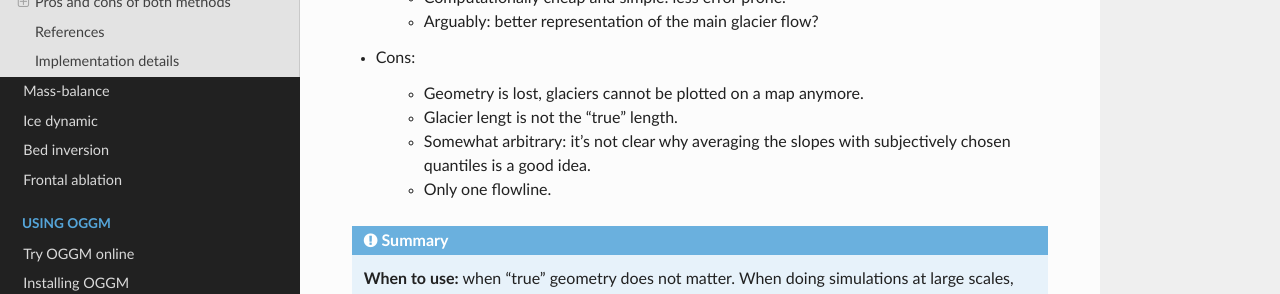
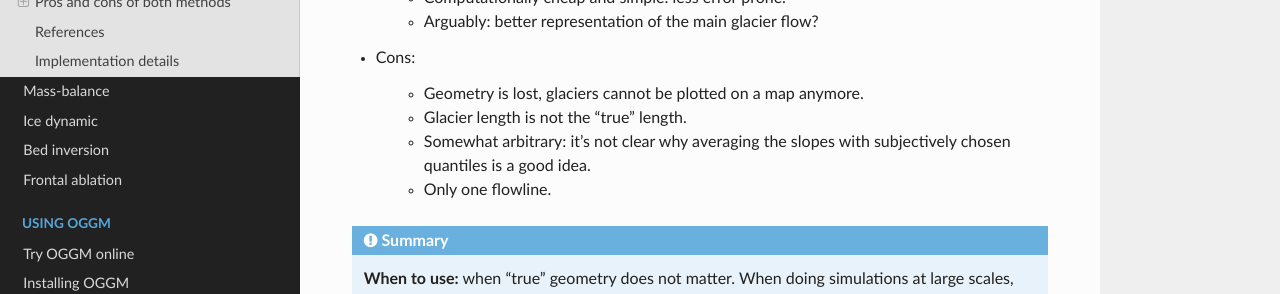
Before and after one commit to OGGM/oggm, a Sphinx documentation site: the page built from docs/flowlines.rst, in a window 1280 px wide and 900 px high, scrolled down 6136 px. Shown: the part 150-444 px from the top of the window. Built offline with Sphinx 7.4.7 and the Read the Docs theme 2.0.0, drawn with Linux system fonts in a browser that asks for light colours; the version number could not be read and is left out.

Commit message:
Update flowlines.rst

```diff
--- a/docs/flowlines.rst
+++ b/docs/flowlines.rst
@@ -281,7 +281,7 @@ Elevation-band flowlines
 - Cons:
 
    - Geometry is lost, glaciers cannot be plotted on a map anymore.
-   - Glacier lengt is not the "true" length.
+   - Glacier length is not the "true" length.
    - Somewhat arbitrary: it's not clear why averaging the slopes with subjectively
      chosen quantiles is a good idea.
    - Only one flowline.
```
